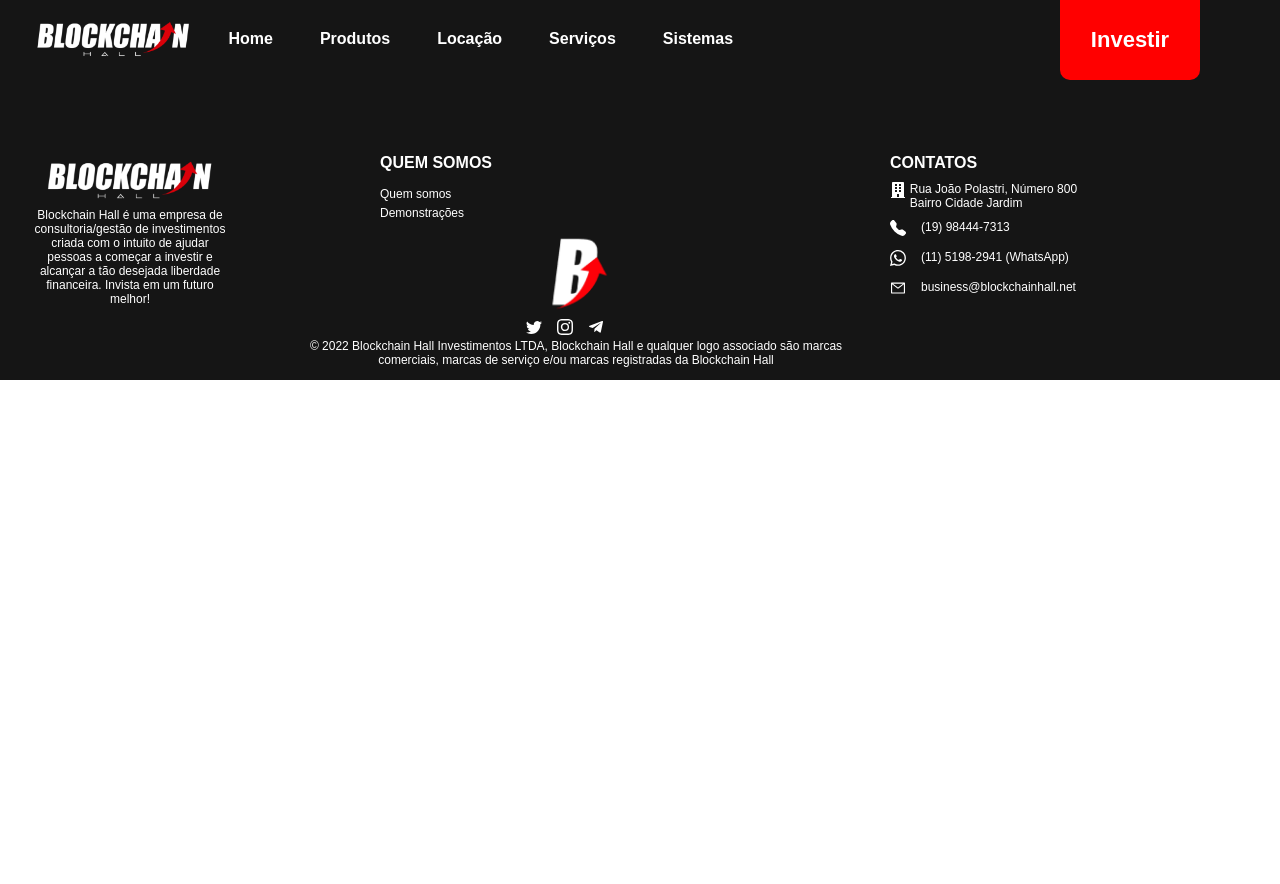
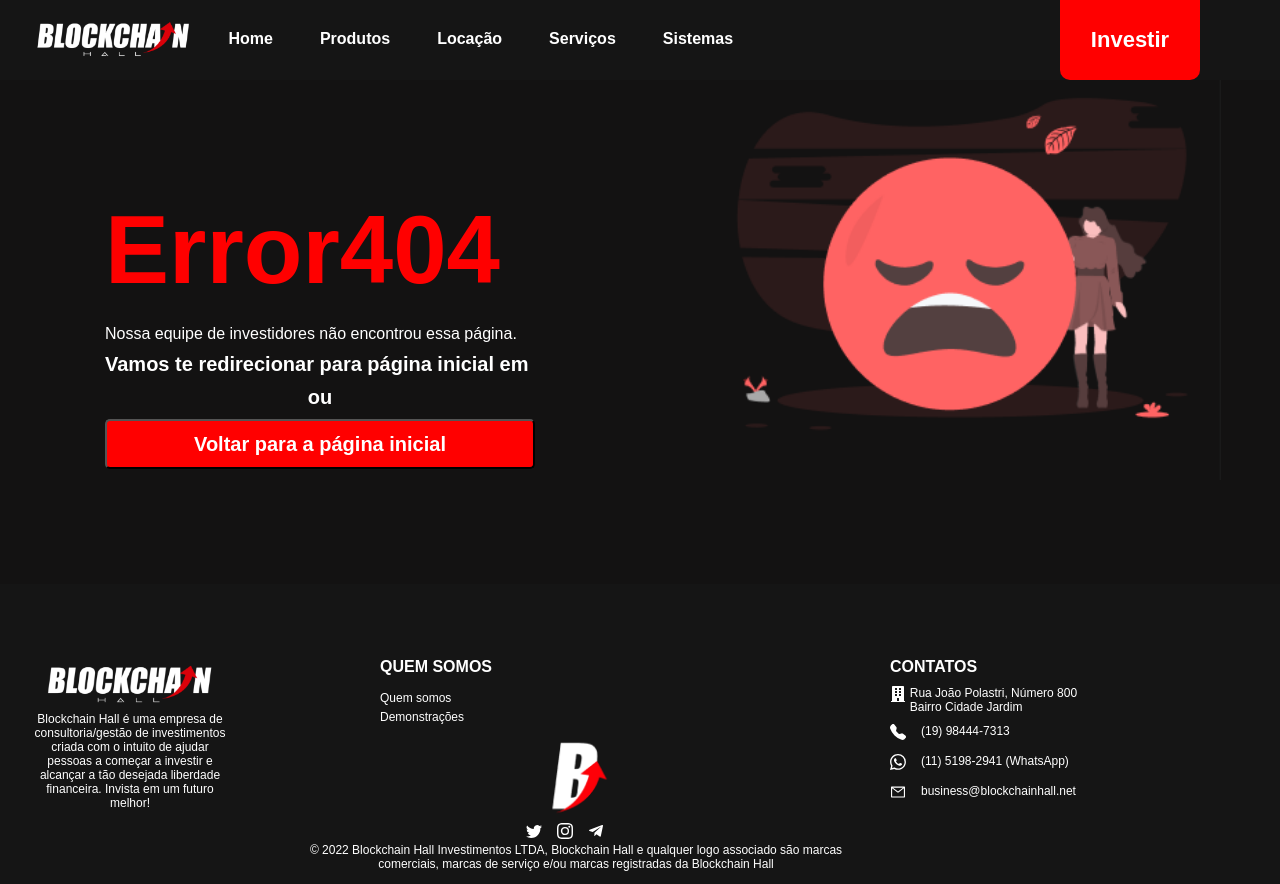
Before and after one commit to GustavoMen/BlockchainSite, a React (Vite) app: page / in a window 1280 px wide. Before the commit the page ends 800 px from the top, so only its background shows below. Built offline with nearby package versions, Linux system fonts and the light colour scheme.

Commit message:
404 done

```diff
--- a/src/App.tsx
+++ b/src/App.tsx
@@ -13,7 +13,7 @@
       <GlobalStyle />
       <ScrollToTop />
       <Routes>
-        <Route path="/test" element={<Page404 />} />
+        <Route path="/" element={<Page404 />} />
       </Routes>
       <Footer />
     </Router>
```
